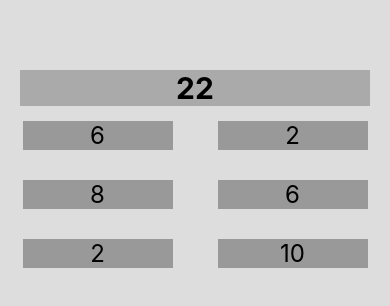
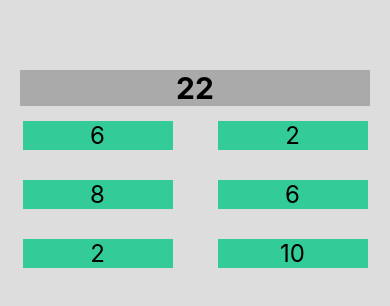
Before and after one commit to saJeremyQin/TargetSum, a React Native app: screen / in a window 390 px wide. Shown: the top 306 px of the page. Built offline with nearby package versions, Linux system fonts and the light colour scheme.

Commit message:
Define RandomNumber

```diff
--- a/src/components/Game.tsx
+++ b/src/components/Game.tsx
@@ -1,6 +1,7 @@
 import { Pressable, StyleSheet, Text, View } from 'react-native'
 import React, { useEffect } from 'react'
 import { useState } from 'react'
+import RandomNumber from './RandomNumber'
 
 // Define the type of Props
 interface GameProps {
@@ -28,7 +29,8 @@ const Game:React.FC<GameProps> = ({randomNumbersCount}) => {
         <View style={styles.randomContainer}>
         {
           randomNumbersArr.map((randomNumber, index) =>
-            <Text key={index} style={styles.randomNumber}>{randomNumber}</Text>
+            // <Text key={index} style={styles.randomNumber}>{randomNumber}</Text>
+            <RandomNumber key={index} number={randomNumber} />
           )
         }
         </View>
@@ -61,11 +63,11 @@ const styles = StyleSheet.create({
     randomNumber:{
       fontSize:24,
       width:150,
-      backgroundColor:"#999",
+      backgroundColor:"#3c9",
       marginHorizontal:15,
       marginVertical: 15,
       textAlign:"center"
-    }
+  }
 })
 
 export default Game;
--- /dev/null
+++ b/src/components/RandomNumber.tsx
@@ -0,0 +1,27 @@
+import { StyleSheet, Text, View } from 'react-native'
+import React from 'react'
+
+interface RandomNumberProps {
+    number: number,
+    backgroundColor?:string;
+}
+
+// export default function RandomNumber({number}: RandomNumberProps): React.JSX.Element {
+const RandomNumber: React.FC<RandomNumberProps> = ({number, backgroundColor="#3c9"}) => {
+  return (
+      <Text style={[styles.numberBox, {backgroundColor}]}>{number}</Text>
+  )
+}
+
+const styles = StyleSheet.create({
+    numberBox:{
+        fontSize:24,
+        width:150,
+        // backgroundColor:"#0f0",
+        marginHorizontal:15,
+        marginVertical: 15,
+        textAlign:"center"
+    }
+})
+
+export default RandomNumber;
```
